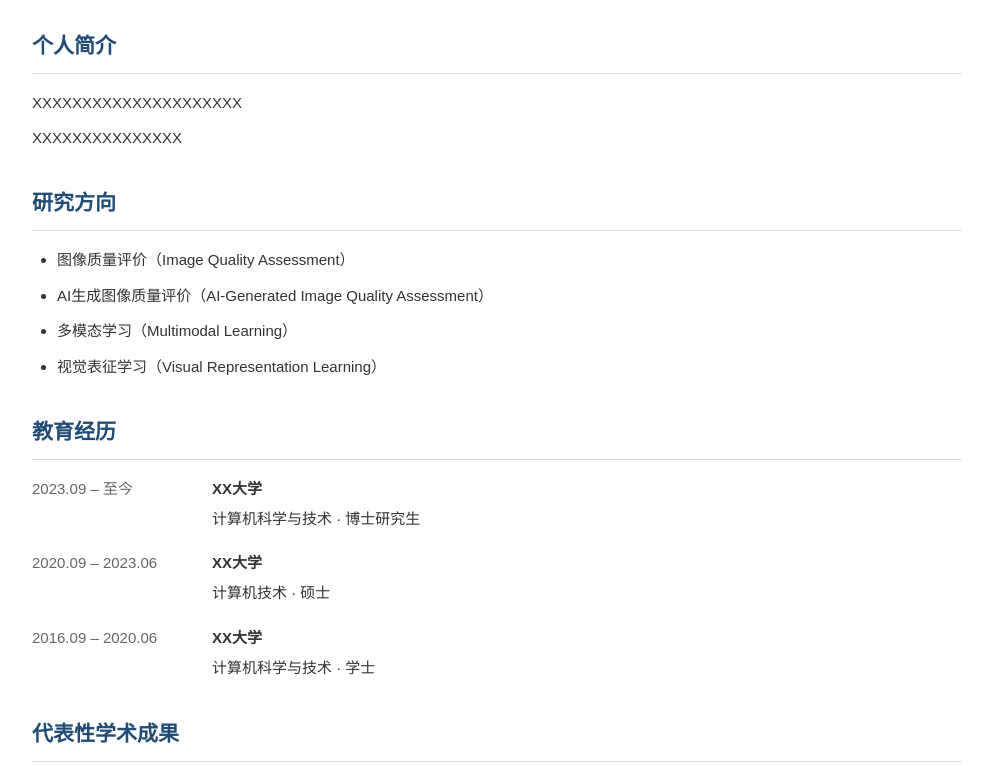
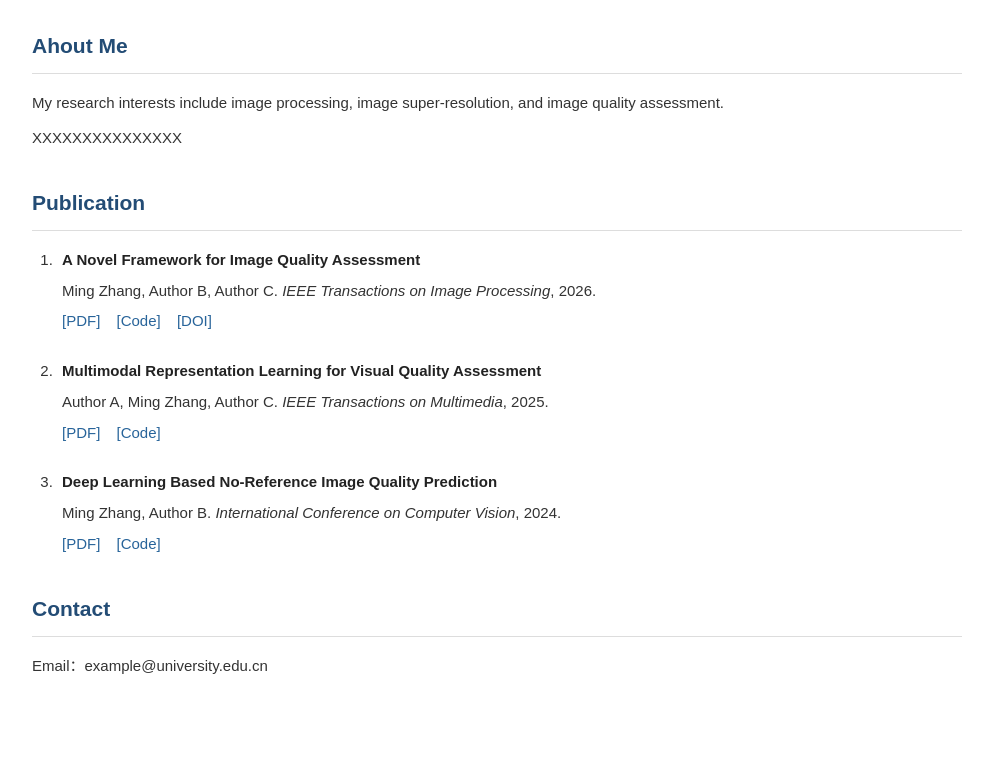
Before and after one commit to liudodo021/liudodo021.github.io, a plain HTML site: page index.html in a window 1280 px wide. Shown: the part 298-1064 px from the top of the page, without its empty margins (143-1136 px from the left). Drawn offline with Linux system fonts and the light colour scheme.

Commit message:
Update index.html

```diff
--- a/index.html
+++ b/index.html
@@ -4,14 +4,13 @@
 <head>
     <meta charset="UTF-8">
     <meta name="viewport" content="width=device-width, initial-scale=1.0">
-    <title>张明 - 个人主页</title>
+    <title>Zihan Liu - 个人主页</title>
     <link rel="stylesheet" href="style.css">
 </head>
 
 <body>
 <div class="container">
 
-    <!-- 个人基本信息 -->
     <header class="header">
         <div class="profile">
             <div class="avatar">
@@ -29,59 +28,20 @@
         </div>
     </header>
 
-    <!-- 个人简介 -->
+
     <section>
-        <h2>个人简介</h2>
+        <h2>Ahout Me</h2>
         <p>
-            XXXXXXXXXXXXXXXXXXXXX
+            My research interests include image processing, image super-resolution, and image quality assessment.
         </p>
         <p>
             XXXXXXXXXXXXXXX
         </p>
     </section>
 
-    <!-- 研究方向 -->
+
     <section>
-        <h2>研究方向</h2>
-        <ul>
-            <li>图像质量评价（Image Quality Assessment）</li>
-            <li>AI生成图像质量评价（AI-Generated Image Quality Assessment）</li>
-            <li>多模态学习（Multimodal Learning）</li>
-            <li>视觉表征学习（Visual Representation Learning）</li>
-        </ul>
-    </section>
-
-    <!-- 教育经历 -->
-    <section>
-        <h2>教育经历</h2>
-        <div class="item">
-            <span class="time">2023.09 – 至今</span>
-            <div>
-                <strong>XX大学</strong>
-                <p>计算机科学与技术 · 博士研究生</p>
-            </div>
-        </div>
-
-        <div class="item">
-            <span class="time">2020.09 – 2023.06</span>
-            <div>
-                <strong>XX大学</strong>
-                <p>计算机技术 · 硕士</p>
-            </div>
-        </div>
-
-        <div class="item">
-            <span class="time">2016.09 – 2020.06</span>
-            <div>
-                <strong>XX大学</strong>
-                <p>计算机科学与技术 · 学士</p>
-            </div>
-        </div>
-    </section>
-
-    <!-- 学术成果 -->
-    <section>
-        <h2>代表性学术成果</h2>
+        <h2>Publication</h2>
 
         <ol class="publications">
 
@@ -131,16 +91,15 @@
         </ol>
     </section>
 
-    <!-- 联系方式 -->
+
     <section>
-        <h2>联系方式</h2>
+        <h2>Contact</h2>
         <p>Email：example@university.edu.cn</p>
-        <p>地址：XX大学计算机科学与技术学院</p>
     </section>
 
-    <footer>
+    <!-- <footer>
         <p>Copyright © 2026 Ming Zhang. All Rights Reserved.</p>
-    </footer>
+    </footer> -->
 
 </div>
 </body>
```
